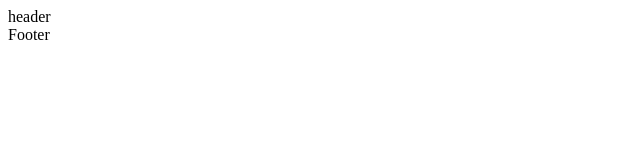
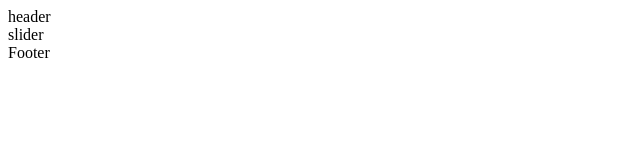
Before and after one commit to SrVieira/streambay, a Next.js app: page / in a window 1280 px wide. Shown: the top 160 px of the page, without its empty margins (0-640 px from the left). Built offline with nearby package versions, Linux system fonts and the light colour scheme.

Commit message:
create componetn slider

```diff
--- a/components/Layout/Layout.tsx
+++ b/components/Layout/Layout.tsx
@@ -3,11 +3,14 @@ import React from 'react';
 // COMPONENTS
 import { Header } from '@components/Header';
 import { Footer } from '@components/Footer';
+import { Slider } from '@components/Slider';
 
 const Layout = ({ children }): JSX.Element => {
     return (
         <div >
-            <Header />
+            <Slider>
+                <Header />
+            </Slider>
             {children}
             <Footer />
         </div>
--- /dev/null
+++ b/components/Slider/Slider.tsx
@@ -0,0 +1,12 @@
+import React from 'react';
+
+const Slider = ({ children }): JSX.Element => {
+    return (
+        <div>
+            {children}
+            slider
+        </div>
+    );
+};
+
+export default Slider;
--- /dev/null
+++ b/components/Slider/index.ts
@@ -0,0 +1 @@
+export { default as Slider } from './Slider';
```
